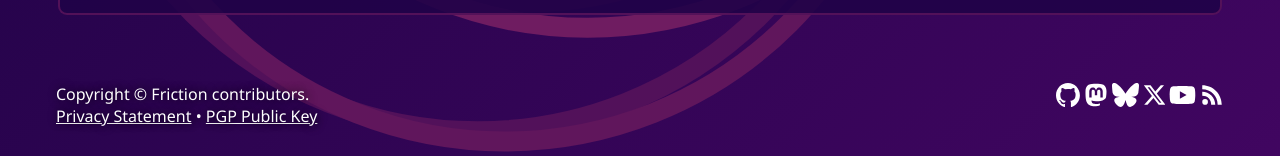
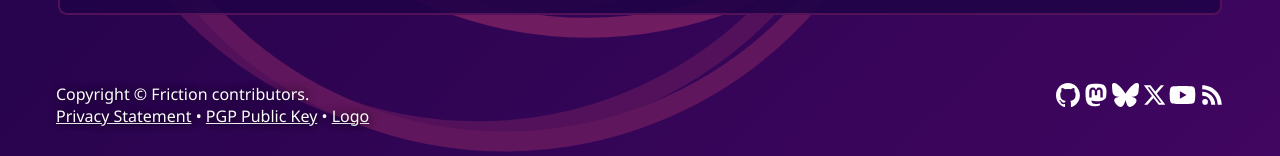
Before and after one commit to friction2d/friction2d.github.io, a Jekyll site: the page built from community.md, in a window 1280 px wide. Shown: the part 819-975 px from the top of the page. Built offline with Jekyll 4.4.1, drawn with Linux system fonts in a browser that asks for light colours.

Commit message:
Update footer.html

```diff
--- a/_includes/footer.html
+++ b/_includes/footer.html
@@ -1,5 +1,5 @@
 <div id="footerInner">
-    <p>Copyright &copy; Friction contributors.<br><a href="{{ site.url }}/privacy.html">Privacy Statement</a> &bull; <a href="{{ site.url}}/public.key">PGP Public Key</a></p>
+    <p>Copyright &copy; Friction contributors.<br><a href="{{ site.url }}/privacy.html">Privacy Statement</a> &bull; <a href="{{ site.url}}/public.key">PGP Public Key</a> &bull; <a href="{{ site.url}}/assets/friction.svg">Logo</a></p>
     <p>
         <a target="_blank" href="https://github.com/friction2d/friction" title="Join us on GitHub"><img src="{{ site.url }}/assets/github-mark-white.svg" height="24" /></a>
         <!-- <a target="_blank" href="https://gitlab.com/friction-graphics/friction" title="Join us on GitLab"><img src="{{ site.url }}/assets/gitlab.svg" height="24" /></a> -->
```
